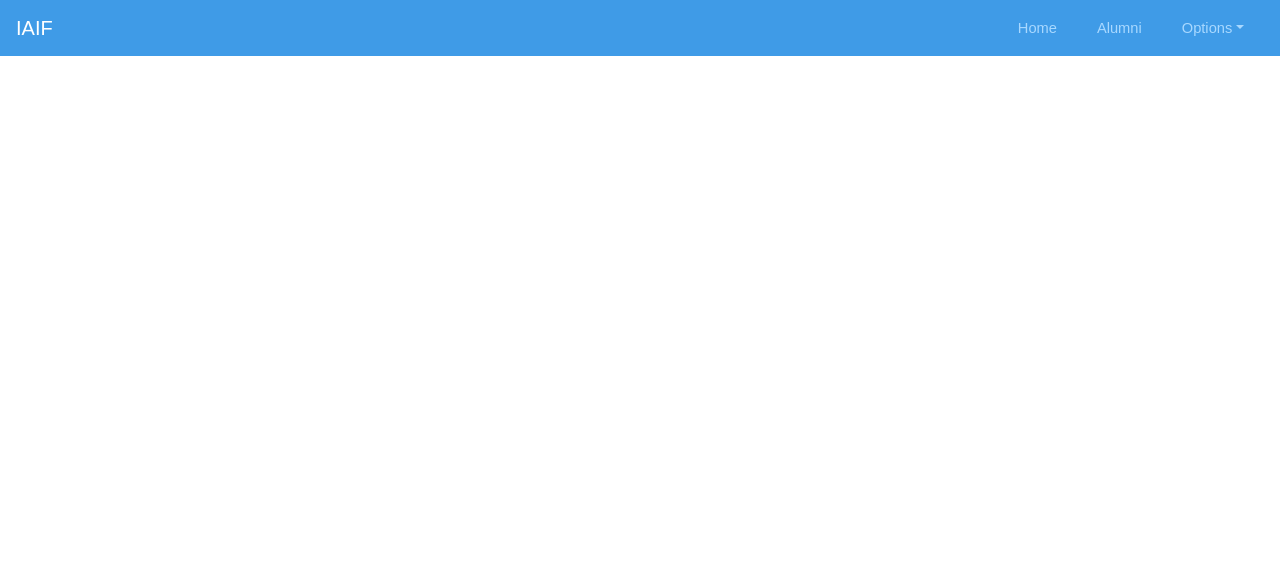
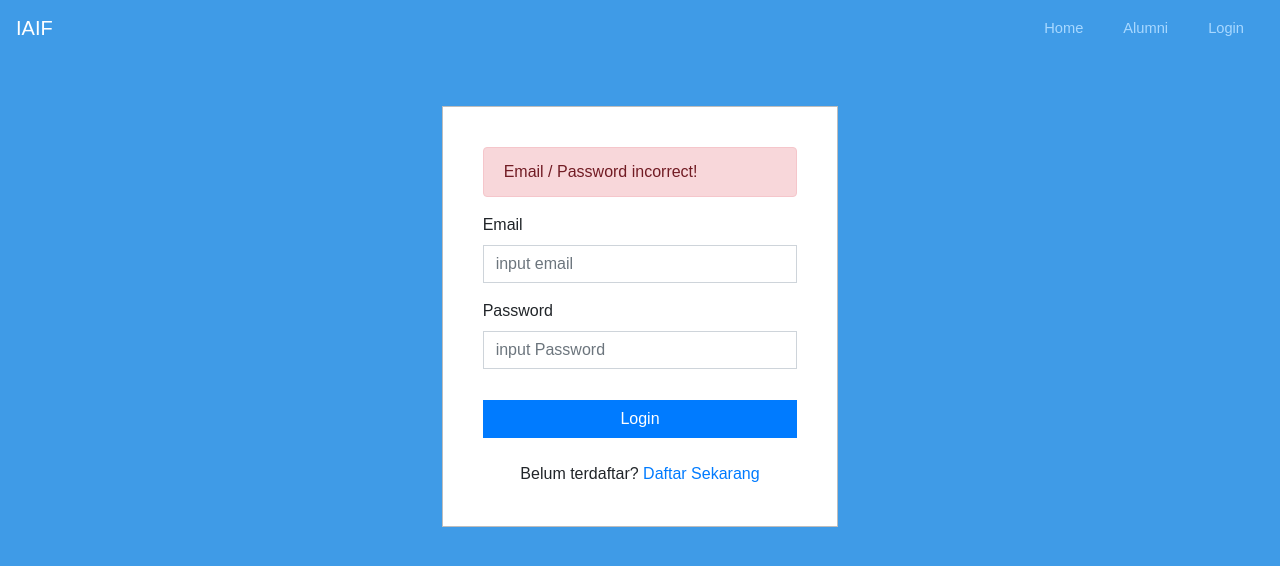
Before and after one commit to linamunawwar/IAIF, a React (Create React App) app: page /login in a window 1280 px wide. Shown: the top 566 px of the page. Built offline with nearby package versions, Linux system fonts and the light colour scheme.

Commit message:
add login,signup,contact section pages

```diff
--- a/src/App.css
+++ b/src/App.css
@@ -268,7 +268,60 @@ body{
 
 .full-btn{
   width: 100% !important;
-  border-radius: 0px;
+  border-radius: 0px !important;
+}
+
+.btn-submit{
+  margin-top: 15px !important;
+}
+
+.all-blue-bg{
+  position: relative;
+  height: 100vh !important;
+  background: #3F9BE7; /* Just to visualize the extent */
+}
+
+.form-box{
+  background-color: #fff;
+  border: 1px solid #bdbdbd;
+  padding: 40px;
+}
+
+.form-control{
+  border-radius: 0px !important;
+}
+
+.contact-section{
+  background-color: #fff;
+  padding:10px;
+  -webkit-transition: 0.5s; /* Safari */
+  transition: 0.5s;
+}
+
+.contact-section:hover{
+  background-color: #C2E3FF;
+  padding:10px;
+}
+
+.contact-section img{
+  border-radius: 50%;
+  -webkit-transition: 0.5s; /* Safari */
+  transition: 0.5s;
+}
+
+.contact-section img:hover{
+  transform: rotate(360deg);
+}
+
+.contact-section h5{
+  margin-top: 5px;
+  font-size:12pt;
+  font-weight: bold;
+}
+
+.contact-section .contact-work{
+  font-size:10pt;
+  color:#696969;
 }
 
 /* Label */
--- a/src/App.js
+++ b/src/App.js
@@ -2,9 +2,12 @@ import React, { Component } from 'react';
 import { Route, Link }      from 'react-router-dom';
 /*import Home               from './components/Home';*/
 import NewsDetail           from './components/NewsDetail';
+import ContactDetail           from './components/ContactDetail';
 import NavbarKu             from './components/NavbarKu';
 import ListContact          from './components/ListContact';
 import ListNews             from './components/ListNews';
+import Login             from './components/Login';
+import SignUp             from './components/SignUp';
 import Aux                  from './hoc/Auxiliary';
 import                           './App.css';
 
@@ -74,6 +77,21 @@ class App extends Component {
               <NewsDetail/>
             )}
           />
+
+          <Route path="/alumni" render={ () => (
+              <ContactDetail/>
+            )}
+          />
+
+          <Route path="/login" render={ () => (
+              <Login/>
+            )}
+          />
+
+          <Route path="/signup" render={ () => (
+              <SignUp/>
+            )}
+          />
         </div>
 
     );
--- /dev/null
+++ b/src/components/ContactDetail.js
@@ -0,0 +1,37 @@
+import React from 'react';
+import ContactSection from './ContactSection';
+
+class ContactDetail extends React.Component {
+	constructor(props) {
+    	super(props);
+
+    	//this.state = {'news' : {}};
+
+    	/*console.log(this.props.match.params.id);*/
+  	}
+
+  	componentDidMount() {
+	   //this.setState({ news: this.props.news })
+  	}
+
+   render() {
+      return (
+         <div className='container section-pad'>
+         	<div className='row'>
+         		<div className='col-sm-3'>
+         			<ContactSection></ContactSection>
+         		</div>
+         		<div className='col-sm-9 news-detail' align='center'>
+         			<img src='/favicon.ico' className='img-fluid' width="60%"/>
+                      <div className='label-box'>
+                        <h5>Firhan</h5>
+                        <div className='contact-work'>JM Digital, Jakarta</div>
+                      </div>
+         		</div>
+         	</div>
+         </div>
+      );
+   }
+}
+
+export default ContactDetail;
--- /dev/null
+++ b/src/components/ContactSection.js
@@ -0,0 +1,42 @@
+import React, { Component } from 'react';
+
+class Login extends Component {
+   render() {
+      return (
+        <div className='container-fluid'>
+          <div className='row'>
+            <div className='col-sm-12 contact-section' align='center'>
+              <img src='/favicon.ico' className='img-fluid'/>
+              <div className='label-box'>
+                <h5>Firhan</h5>
+                <div className='contact-work'>JM Digital, Jakarta</div>
+              </div>
+            </div>
+            <div className='col-sm-12 contact-section' align='center'>
+              <img src='/favicon.ico' className='img-fluid'/>
+              <div className='label-box'>
+                <h5>Firhan</h5>
+                <div className='contact-work'>JM Digital, Jakarta</div>
+              </div>
+            </div>
+            <div className='col-sm-12 contact-section' align='center'>
+              <img src='/favicon.ico' className='img-fluid'/>
+              <div className='label-box'>
+                <h5>Firhan</h5>
+                <div className='contact-work'>JM Digital, Jakarta</div>
+              </div>
+            </div>
+            <div className='col-sm-12 contact-section' align='center'>
+              <img src='/favicon.ico' className='img-fluid'/>
+              <div className='label-box'>
+                <h5>Firhan</h5>
+                <div className='contact-work'>JM Digital, Jakarta</div>
+              </div>
+            </div>
+          </div>
+         </div>
+      );
+   }
+}
+
+export default Login;
--- /dev/null
+++ b/src/components/Login.js
@@ -0,0 +1,18 @@
+import React, { Component } from 'react';
+import LoginForm from './LoginForm';
+
+class Login extends Component {
+   render() {
+      return (
+        <div className='all-blue-bg container-fluid'>
+        	<div className='row'>
+        		<div className='section-pad col-sm-8 col-md-6 col-lg-4 offset-sm-2 offset-md-3 offset-lg-4'>
+        			<LoginForm/>
+        		</div>
+        	</div>
+        </div>
+      );
+   }
+}
+
+export default Login;
--- /dev/null
+++ b/src/components/LoginForm.js
@@ -0,0 +1,31 @@
+import React, { Component } from 'react';
+import { Button, Form, FormGroup, Label, Input, FormText, Alert } from 'reactstrap';
+import { Link } from 'react-router-dom';
+
+class LoginForm extends Component {
+   render() {
+      return (
+        <div class='form-box' align='left'>
+          <Form>
+            <Alert color="danger">
+              Email / Password incorrect!
+            </Alert>
+            <FormGroup>
+              <Label for="exampleEmail">Email</Label>
+              <Input type="email" name="email" id="email" placeholder="input email" />
+            </FormGroup>
+            <FormGroup>
+              <Label for="exampleEmail">Password</Label>
+              <Input type="password" name="Password" id="Password" placeholder="input Password" />
+            </FormGroup>
+            <Button color='primary' size='md' className='full-btn btn-submit'>Login</Button>
+            <br/>
+            <br/>
+            <center>Belum terdaftar? <Link to="/signup">Daftar Sekarang</Link></center>
+          </Form>
+        </div>
+      );
+   }
+}
+
+export default LoginForm;
--- a/src/components/NavbarKu.js
+++ b/src/components/NavbarKu.js
@@ -40,7 +40,10 @@ import {
               <NavItem>
                 <NavLink href="/alumni/">Alumni</NavLink>
               </NavItem>
-              <UncontrolledDropdown nav inNavbar>
+              <NavItem>
+                <NavLink href="/login/">Login</NavLink>
+              </NavItem>
+              {/*<UncontrolledDropdown nav inNavbar>
                 <DropdownToggle nav caret>
                   Options
                 </DropdownToggle>
@@ -56,7 +59,7 @@ import {
                     Reset
                   </DropdownItem>
                 </DropdownMenu>
-              </UncontrolledDropdown>
+              </UncontrolledDropdown>*/}
             </Nav>
           </Collapse>
         </Navbar>
--- /dev/null
+++ b/src/components/SignUp.js
@@ -0,0 +1,41 @@
+import React, { Component } from 'react';
+import { Button, Form, FormGroup, Label, Input, FormText, Alert } from 'reactstrap';
+
+class SignUp extends Component {
+   render() {
+      return (
+        <div className='all-blue-bg container-fluid'>
+        	<div className='row'>
+        		<div className='section-pad col-sm-10 col-md-8 col-lg-6 offset-sm-1 offset-md-2 offset-lg-3'>
+        			<div class='form-box' align='left'>
+                <Form>
+                  <Alert color="danger">
+                    Error occured, failed to signup!
+                  </Alert>
+                  <FormGroup>
+                    <Label for="exampleEmail">Email</Label>
+                    <Input type="email" name="email" id="email" placeholder="input email" />
+                  </FormGroup>
+                  <FormGroup>
+                    <Label for="exampleEmail">Password</Label>
+                    <Input type="password" name="Password" id="Password" placeholder="input Password" />
+                  </FormGroup>
+                  <FormGroup>
+                    <Label for="exampleEmail">Repeat Password</Label>
+                    <Input type="password" name="Password" id="Password" placeholder="Repeat Password" />
+                  </FormGroup>
+                  <FormGroup>
+                    <Label for="exampleEmail">Name</Label>
+                    <Input type="text" name="name" id="name" placeholder="input name" />
+                  </FormGroup>
+                  <Button color='primary' size='md' className='full-btn btn-submit'>Sign Up</Button>
+                </Form>
+              </div>
+        		</div>
+        	</div>
+        </div>
+      );
+   }
+}
+
+export default SignUp;
```
